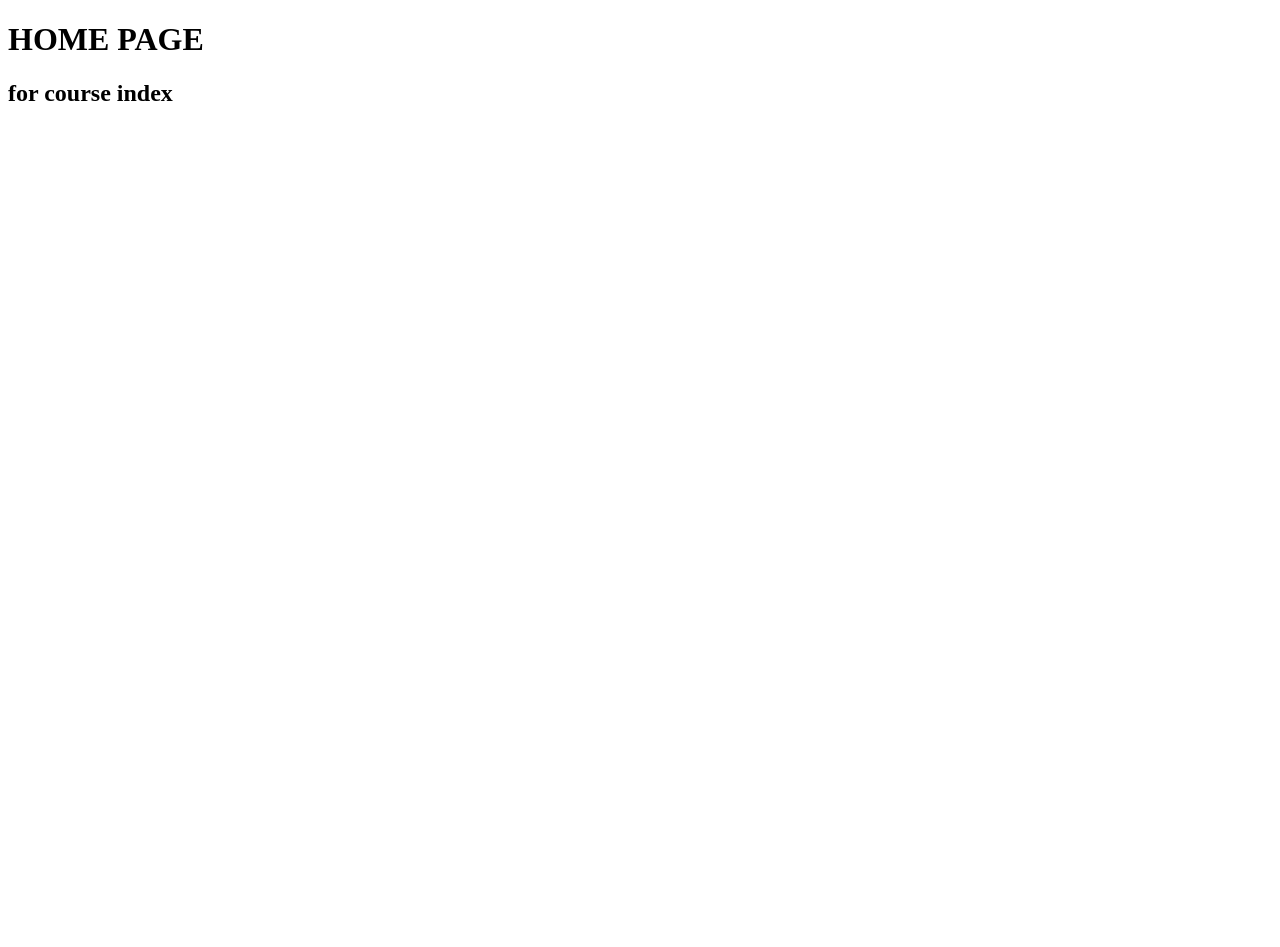
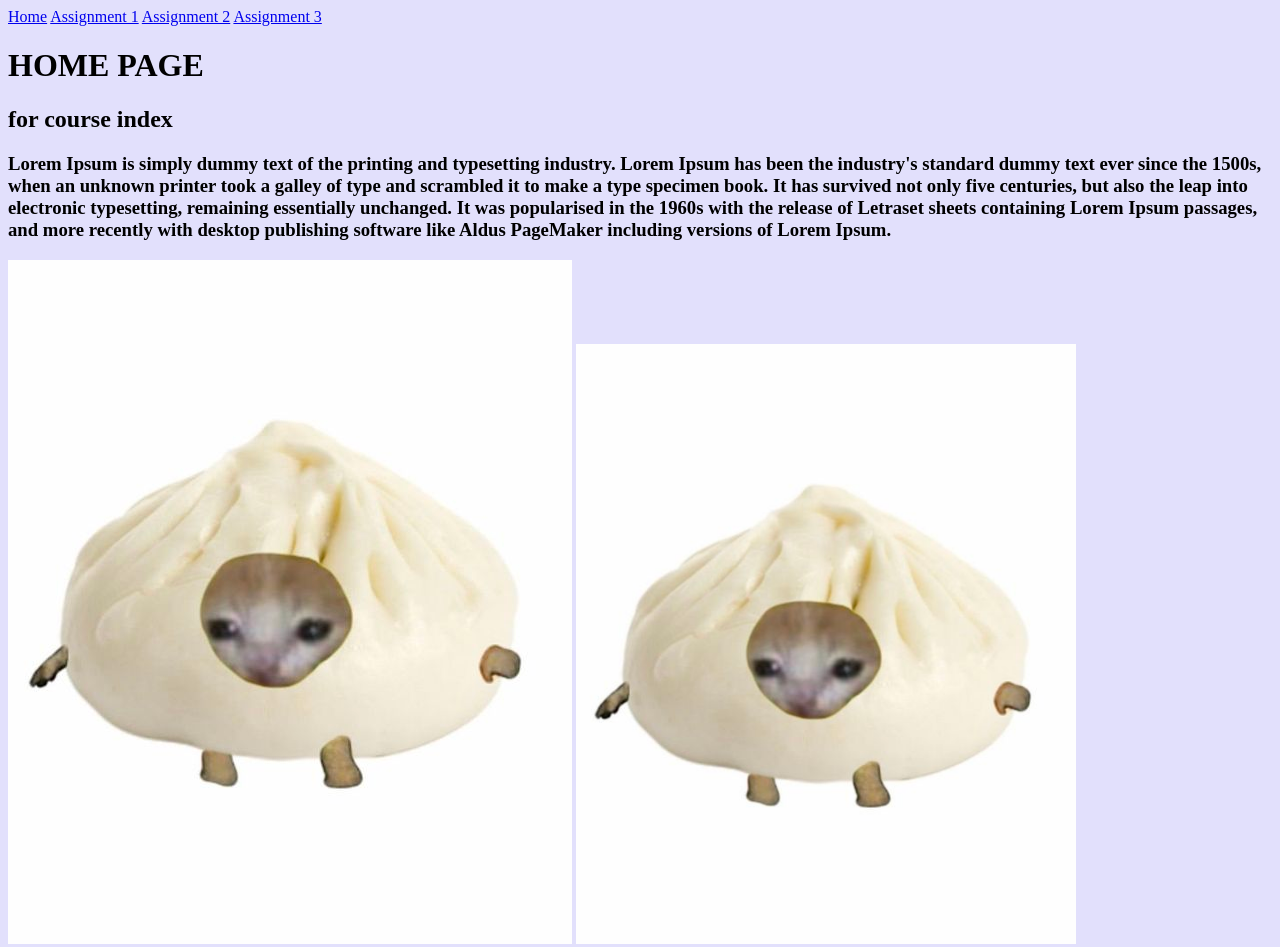
Before and after one commit to emilywng/GD-2, a plain HTML site: page index.html in a window 1280 px wide. Shown: the top 947 px of the page. Before the commit the page ends 800 px from the top, so only its background shows below. Drawn offline with Linux system fonts and the light colour scheme.

Commit message:
more filler html

```diff
--- a/index.html
+++ b/index.html
@@ -7,7 +7,27 @@
     <title>course index</title>
 </head>
 <body>
+    <body style="background-color:rgb(226, 224, 252);">
+        <div class="topnav">
+            <a class="active" href="#home">Home</a>
+            <a href="#Assi1">Assignment 1</a>
+            <a href="#Assi2">Assignment 2</a>
+            <a href="#Assi3">Assignment 3</a>
+          </div>
     <h1>HOME PAGE </h1>
     <h2>for course index</h2>
+    <h3>Lorem Ipsum is simply dummy text of the printing and typesetting industry.
+        Lorem Ipsum has been the industry's standard dummy text ever since the 1500s,
+        when an unknown printer took a galley of type and scrambled it to make a type
+        specimen book. It has survived not only five centuries, but also the leap into
+        electronic typesetting, remaining essentially unchanged. It was popularised in
+        the 1960s with the release of Letraset sheets containing Lorem Ipsum passages,
+        and more recently with desktop publishing software like Aldus PageMaker including
+        versions of Lorem Ipsum.</h3>
+    <img src="cat bao.jpg" alt="cat">
+    <img src="cat bao.jpg" alt="cat" width="500" height="600">
+    <img src="cat bao.jpg" alt="cat" width="400" height="500">
+    <img src="cat bao.jpg" alt="cat" width="300" height="400">
+    <h4> random image for now</h4>
 </body>
 </html>
```
Also changed, not shown: cat bao.jpg (added).
